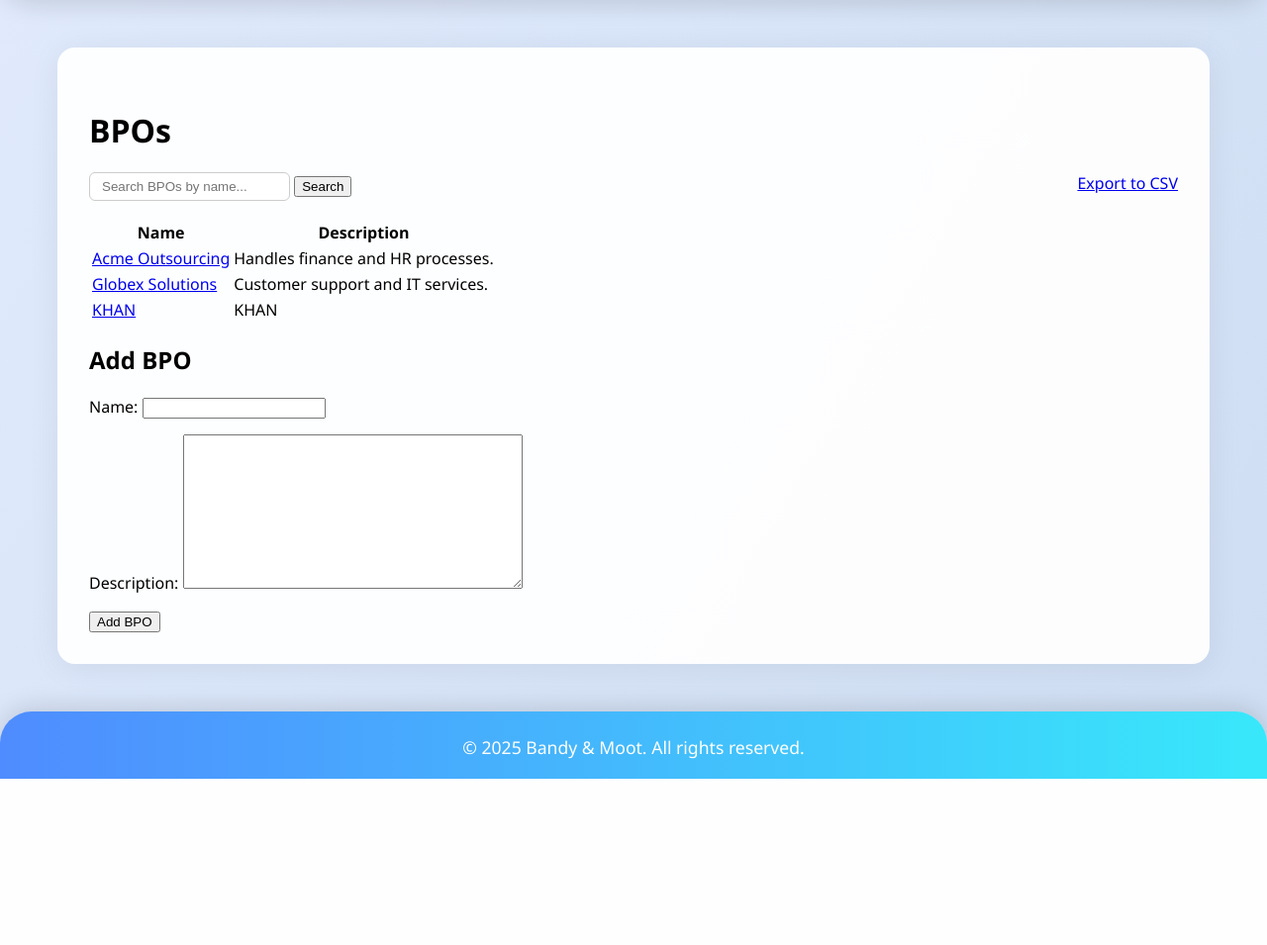
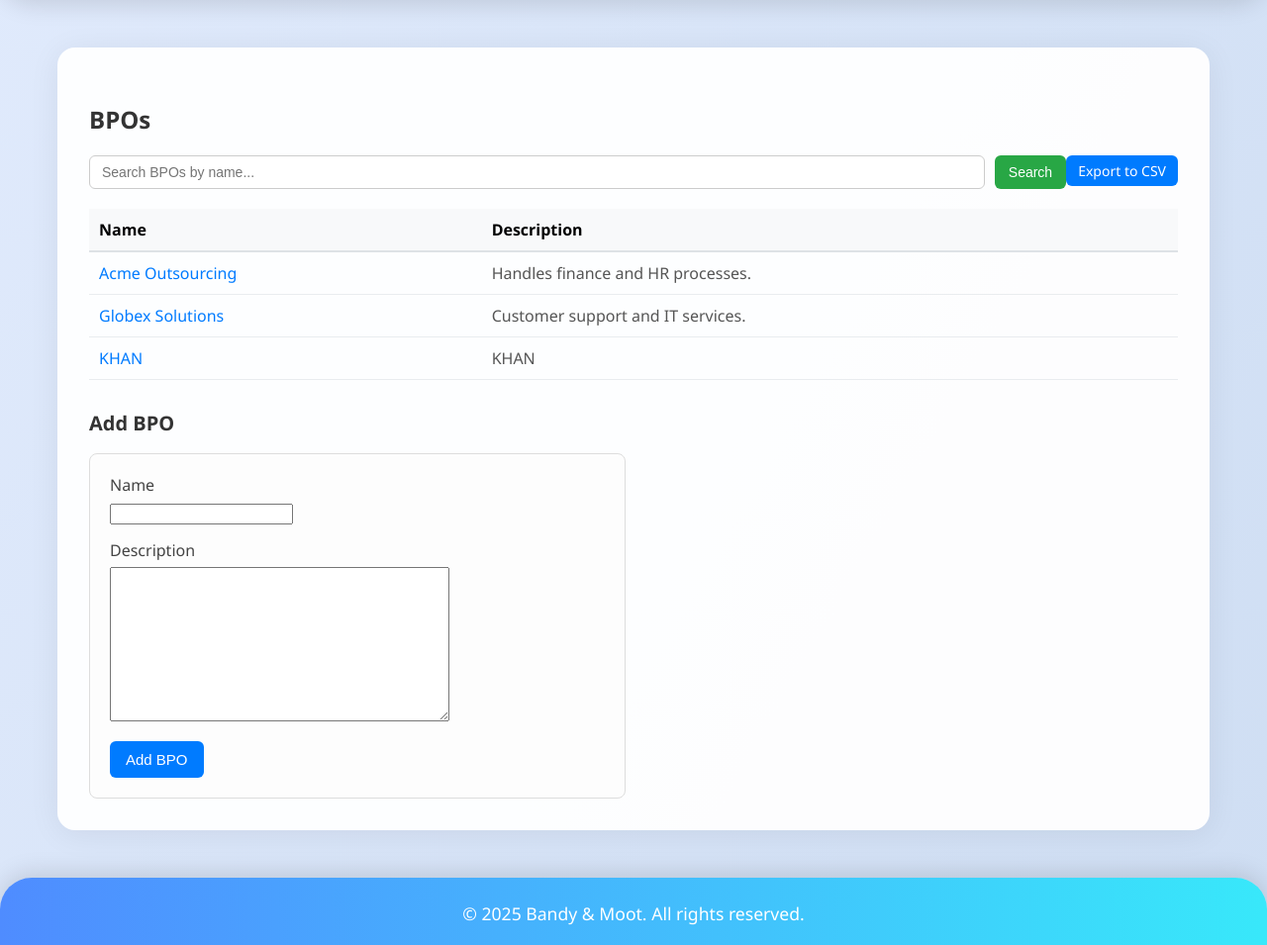
Before and after one commit to afnankhan232/KPO, a Django app: page /bpos/ in a window 1280 px wide. Shown: the part 96-1051 px from the top of the page at 99% size. Before the commit the page ends 883 px from the top, so only its background shows below. Run offline with Django 5.2, Linux system fonts and the light colour scheme; data comes from the database, SQL or seed files in the repository; both versions use the stored data as it was after the commit.

```diff
--- a/dashboard/templates/dashboard/bpos_list.html
+++ b/dashboard/templates/dashboard/bpos_list.html
@@ -1,27 +1,72 @@
 {% extends 'dashboard/base.html' %}
 {% block title %}BPOs | KPO Dashboard{% endblock %}
 {% block content %}
-<h1>BPOs</h1>
-<a href="?export=csv" style="float:right; margin-bottom:10px;">Export to CSV</a>
-<form method="get" style="margin-bottom: 18px;">
-    <input type="text" name="q" value="{{ query }}" placeholder="Search BPOs by name..." style="padding: 6px 12px; border-radius: 6px; border: 1px solid #ccc;">
-    <button type="submit">Search</button>
+
+<h1 style="margin-bottom: 20px; font-size: 24px; font-weight: 600; color: #333;">BPOs</h1>
+
+<a href="?export=csv"
+   style="float: right; padding: 6px 12px; border-radius: 6px; background: #007bff; color: white; text-decoration: none; font-size: 14px; margin-bottom: 15px;">
+   Export to CSV
+</a>
+
+<form method="get" style="margin-bottom: 20px; display: flex; gap: 10px;">
+    <input type="text"
+           name="q"
+           value="{{ query }}"
+           placeholder="Search BPOs by name..."
+           style="flex: 1; padding: 8px 12px; border-radius: 6px; border: 1px solid #ccc; font-size: 14px;">
+    <button type="submit"
+            style="padding: 8px 14px; border-radius: 6px; border: none; background: #28a745; color: white; font-size: 14px; cursor: pointer;">
+        Search
+    </button>
 </form>
-<table>
-    <tr><th>Name</th><th>Description</th></tr>
-    {% for bpo in bpos %}
-    <tr>
-        <td><a href="/bpos/{{ bpo.id }}/">{{ bpo.name }}</a></td>
-        <td>{{ bpo.description|truncatewords:15 }}</td>
-    </tr>
-    {% empty %}
-    <tr><td colspan="2">No BPOs found.</td></tr>
-    {% endfor %}
+
+<table style="width: 100%; border-collapse: collapse; margin-bottom: 25px;">
+    <thead>
+        <tr style="background: #f8f9fa; text-align: left;">
+            <th style="padding: 10px; border-bottom: 2px solid #dee2e6;">Name</th>
+            <th style="padding: 10px; border-bottom: 2px solid #dee2e6;">Description</th>
+        </tr>
+    </thead>
+    <tbody>
+        {% for bpo in bpos %}
+        <tr style="border-bottom: 1px solid #e9ecef;">
+            <td style="padding: 10px;">
+                <a href="/bpos/{{ bpo.id }}/" style="color: #007bff; text-decoration: none; font-weight: 500;">
+                    {{ bpo.name }}
+                </a>
+            </td>
+            <td style="padding: 10px; color: #555;">
+                {{ bpo.description|truncatewords:15 }}
+            </td>
+        </tr>
+        {% empty %}
+        <tr>
+            <td colspan="2" style="padding: 12px; text-align: center; color: #888;">No BPOs found.</td>
+        </tr>
+        {% endfor %}
+    </tbody>
 </table>
-<h2>Add BPO</h2>
-<form method="post">
+
+<h2 style="margin-top: 30px; font-size: 20px; font-weight: 600; color: #333;">Add BPO</h2>
+
+<form method="post" style="margin-top: 15px; max-width: 500px; padding: 20px; border: 1px solid #ddd; border-radius: 8px; background: #fdfdfd;">
     {% csrf_token %}
-    {{ form.as_p }}
-    <button type="submit">Add BPO</button>
+
+    <div style="margin-bottom: 15px;">
+        <label for="id_name" style="display: block; margin-bottom: 6px; font-weight: 500; color: #444;">Name</label>
+        {{ form.name }}
+    </div>
+
+    <div style="margin-bottom: 15px;">
+        <label for="id_description" style="display: block; margin-bottom: 6px; font-weight: 500; color: #444;">Description</label>
+        {{ form.description }}
+    </div>
+
+    <button type="submit"
+            style="padding: 10px 16px; border-radius: 6px; border: none; background: #007bff; color: white; font-size: 15px; cursor: pointer;">
+        Add BPO
+    </button>
 </form>
+
 {% endblock %}
```
Also changed, not shown: dashboard/templates/dashboard/bpo_detail.html (+48 -16 lines), db.sqlite3.
